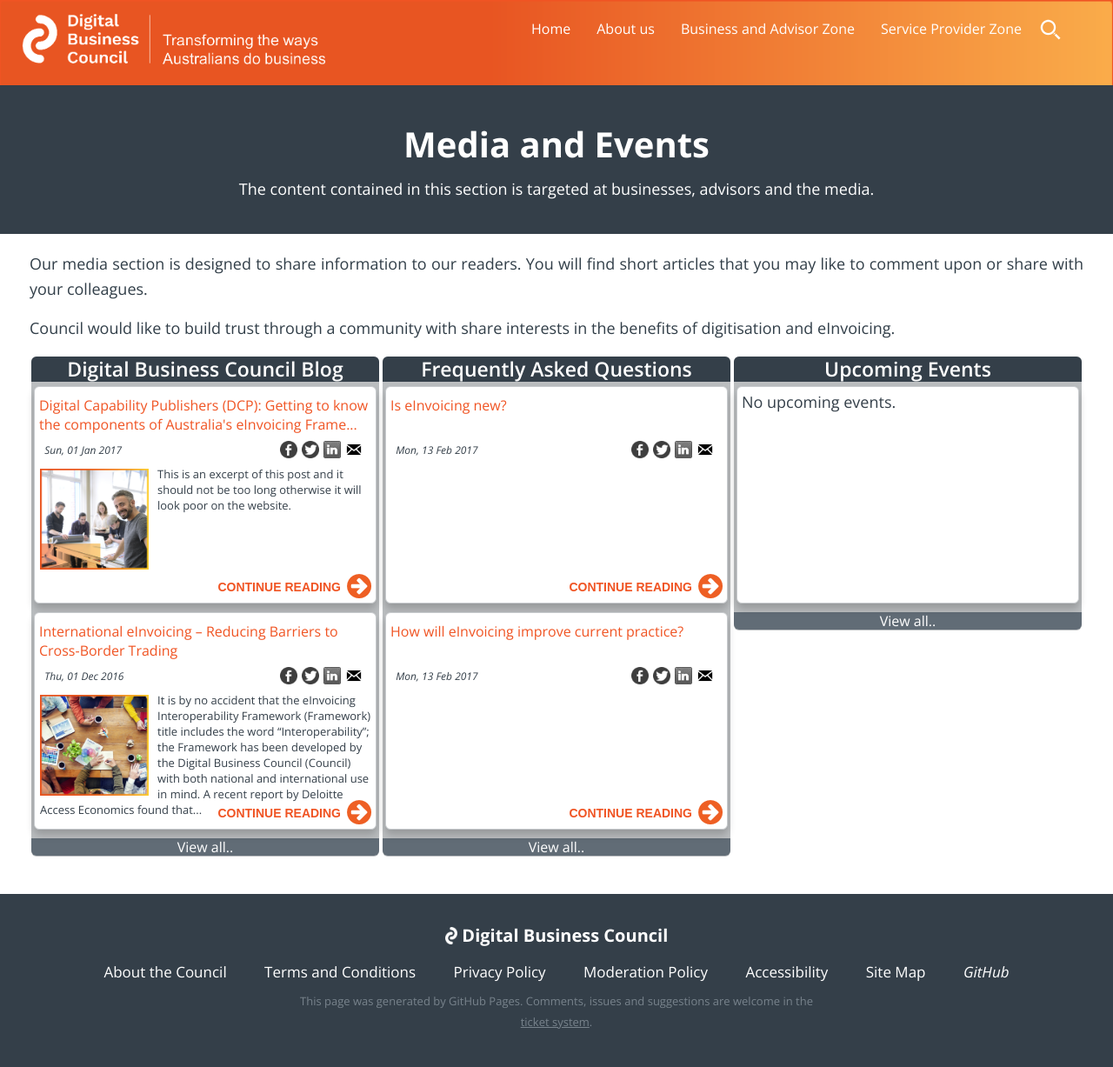
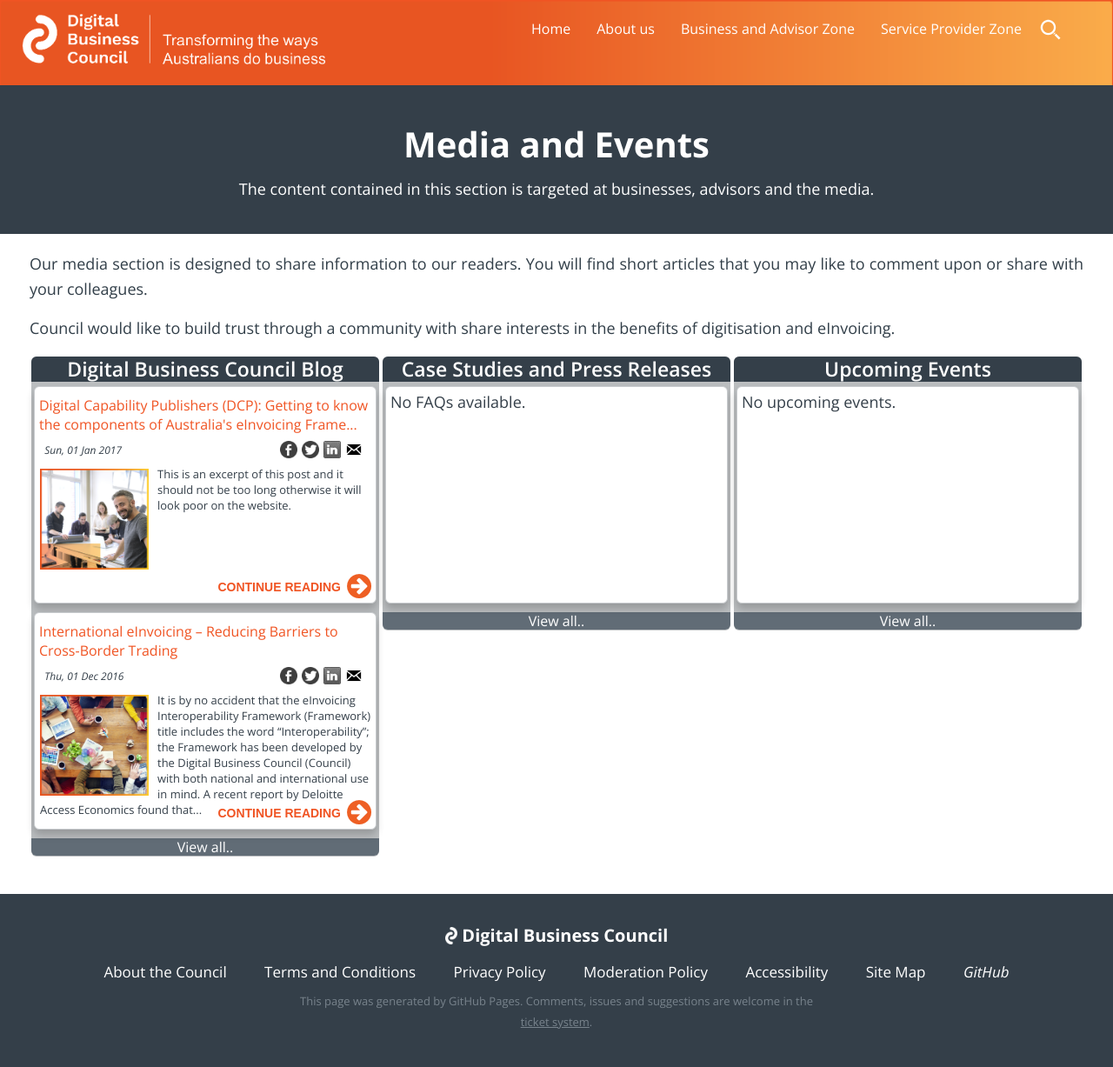
Before and after one commit to Digital-Business-Council/Digital-Business-Council.github.io, a Jekyll site: the page built from pages/business-zone/blogs/media-jump-page.md, in a window 1280 px wide. Shown: the whole page at 87% size. Built offline with Jekyll 4.4.1, drawn with Linux system fonts in a browser that asks for light colours.

Commit message:
Update media-jump-page.md

```diff
--- a/pages/business-zone/blogs/media-jump-page.md
+++ b/pages/business-zone/blogs/media-jump-page.md
@@ -74,10 +74,10 @@
 
 <div class="media-zone-cardstack">
 <div class="media-zone-cardstack-header">
-     <h3><span>Frequently Asked Questions</span></h3>
+     <h3><span>Case Studies and Press Releases</span></h3>
 </div>
 
-  {% for blog-page in site.categories.faq  limit:2 %}
+  {% for blog-page in site.categories.casestudy  limit:2 %}
 
     <div class="media-zone-card">
 
```
